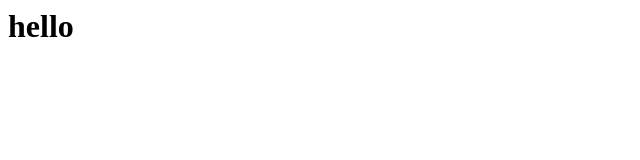
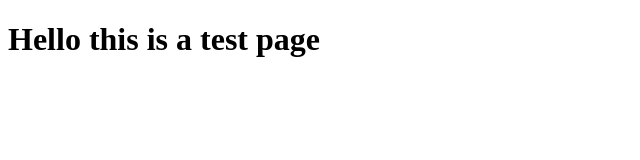
Before and after one commit to mahdisdev1/Web-Project, a plain HTML site: page index.html in a window 1280 px wide. Shown: the whole page, without its empty margins (0-640 px from the left). Drawn offline with Linux system fonts and the light colour scheme.

Commit message:
my first page

```diff
--- a/index.html
+++ b/index.html
@@ -1 +1,13 @@
-<h1>hello</h1>
+<!DOCTYPE html>
+<html lang="en">
+<head>
+    <meta charset="UTF-8">
+    <meta name="viewport" content="width=device-width, initial-scale=1.0">
+    <title>Hello this is a test</title>
+</head>
+<body>
+    <h1>
+        Hello this is a test page
+    </h1>
+</body>
+</html>
```
